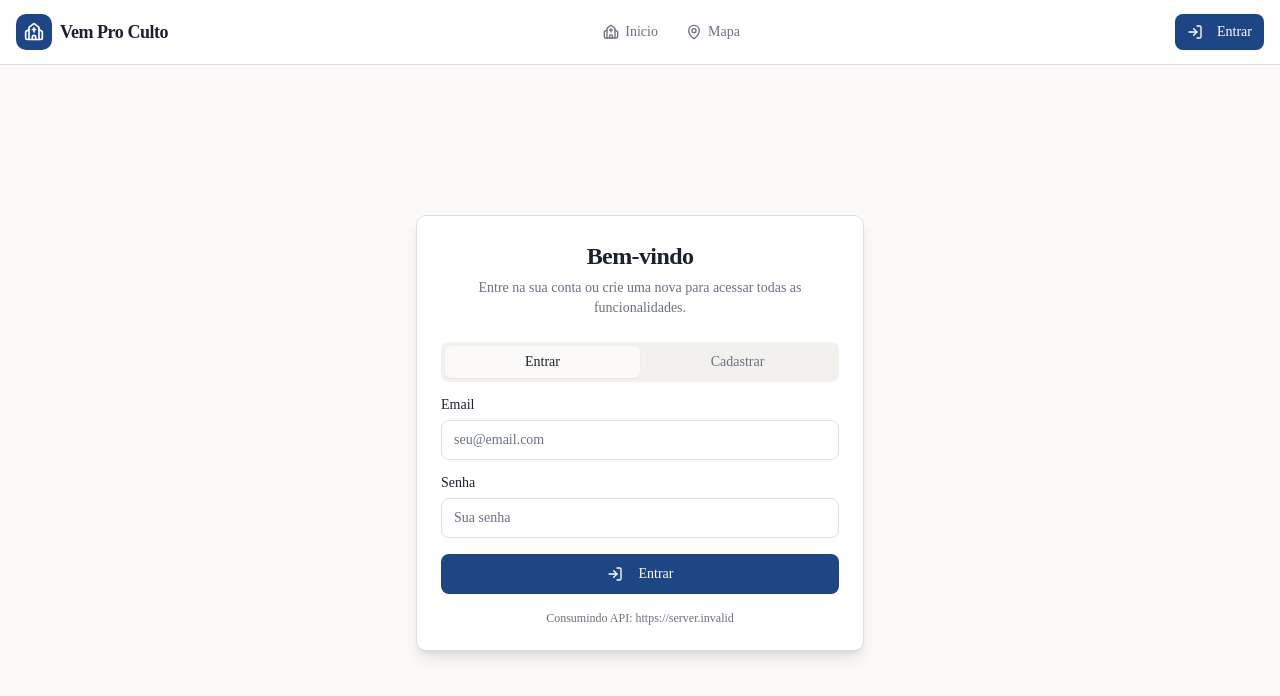
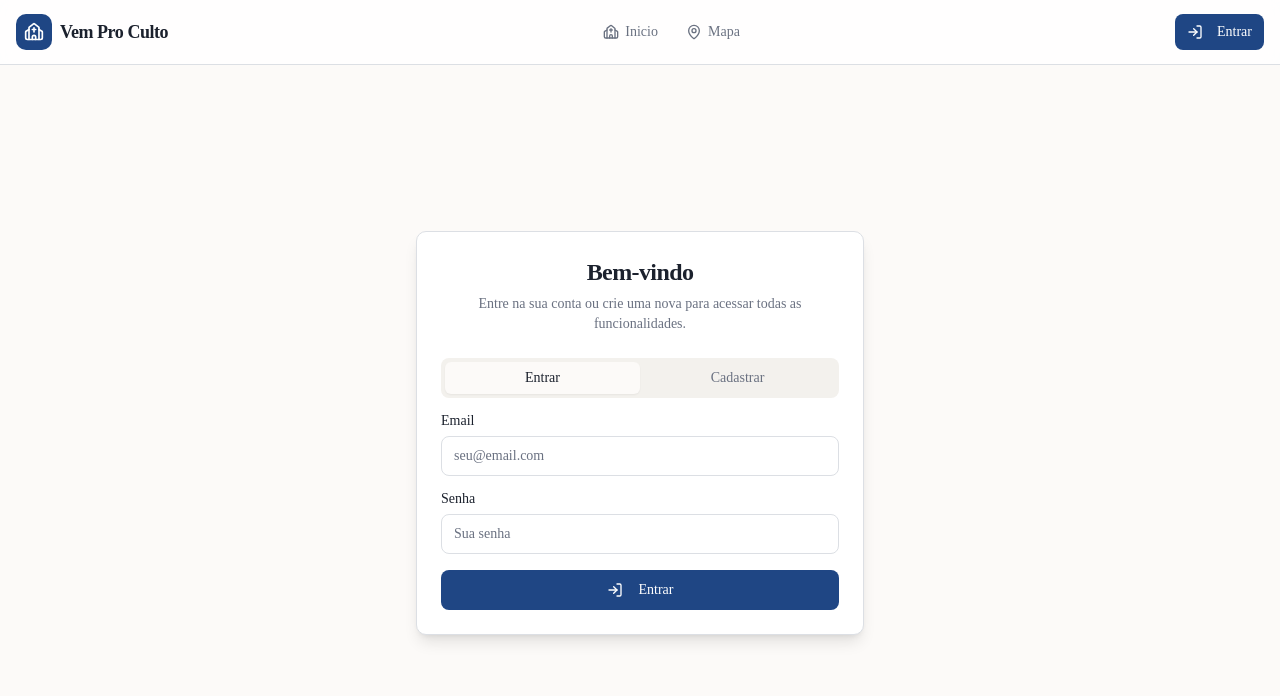
Before and after one commit to gustavo91010/vem-pro-culto-app, a Next.js app: page /login in a window 1280 px wide. Shown: the top 696 px of the page. Built offline with nearby package versions, Linux system fonts and the light colour scheme; no server answers.

Commit message:
removendo informaceos desnecesarias

```diff
--- a/app/page.tsx
+++ b/app/page.tsx
@@ -127,8 +127,7 @@ export default function HomePage() {
               Encontre sua igreja
             </h1>
             <p className="mx-auto mt-3 max-w-2xl text-base leading-relaxed text-white/85 sm:text-lg text-pretty drop-shadow">
-              Descubra igrejas, horarios de cultos e atividades perto de voce em
-              Sao Paulo e Rio de Janeiro.
+              Descubra igrejas, horarios de cultos e atividades perto de voce.
             </p>
             <div className="mt-6 flex items-center justify-center gap-3">
               <Button asChild size="lg" className="shadow-lg">
--- a/components/login-form.tsx
+++ b/components/login-form.tsx
@@ -121,9 +121,6 @@ export function LoginForm() {
                   </>
                 )}
               </Button>
-              <p className="text-center text-xs text-muted-foreground">
-                {"Consumindo API: " + process.env.NEXT_PUBLIC_AUTH_URL}
-              </p>
             </form>
           </TabsContent>
 
```
